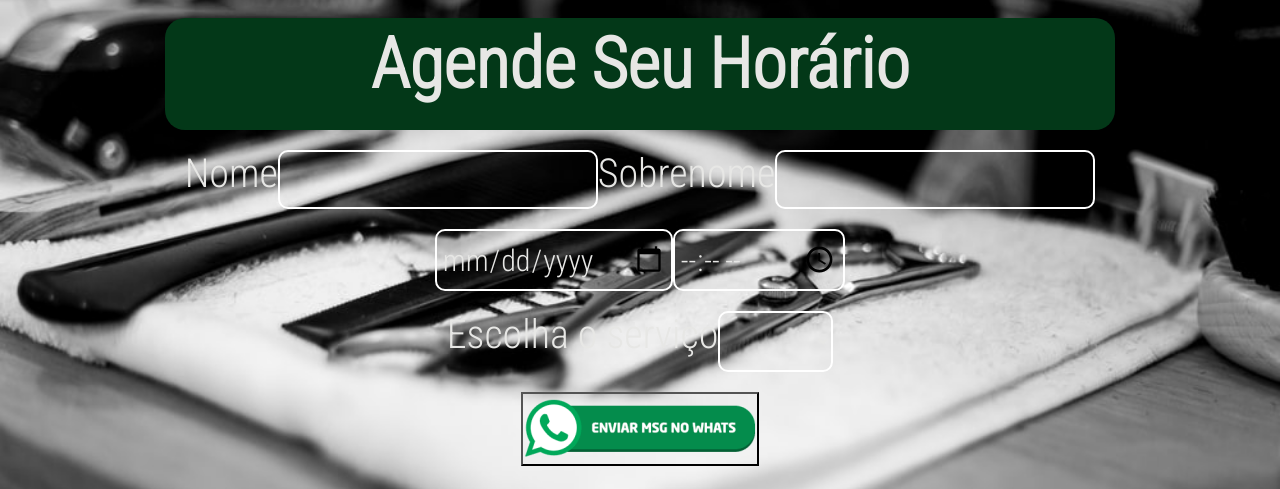
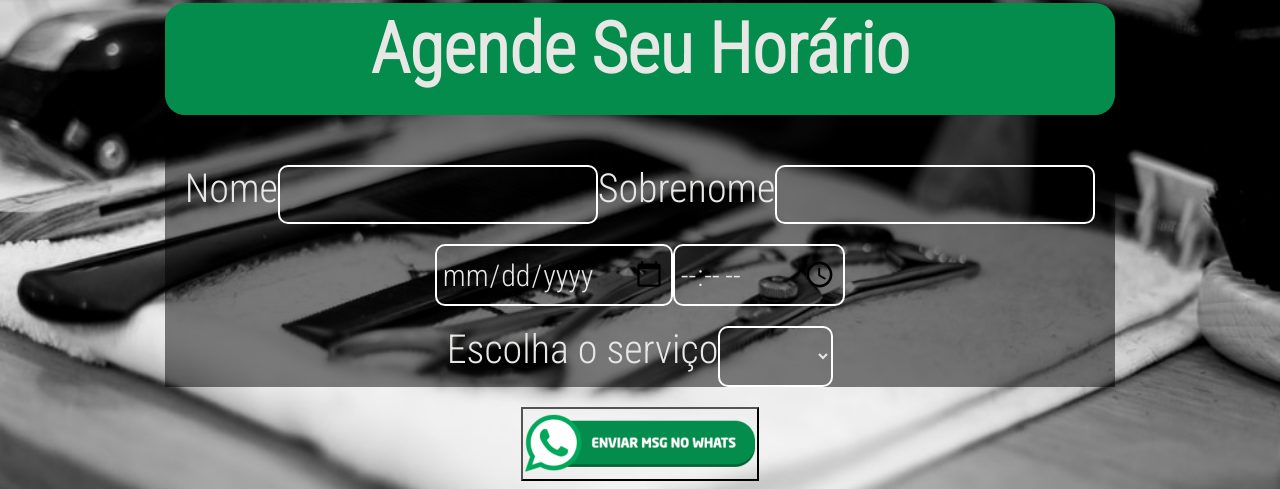
Before and after one commit to FatecFranca/DSM-G02-PI1-2021-2, a plain HTML site: page agend.html in a window 1280 px wide. Shown: the part 158-647 px from the top of the page. Drawn offline with Linux system fonts and the light colour scheme; a web font is replaced by a local one.

Commit message:
fundo transparente no form

```diff
--- a/agend.css
+++ b/agend.css
@@ -179,7 +179,7 @@ label{
 }
 
 #tit{
-    background-color: #033818;
+    background-color: #048C4C;
     padding: 5px;
     display: flex;
     justify-content: center;
@@ -188,6 +188,10 @@ label{
 
 }
 
+form{
+    background-color: rgba(0, 0, 0, 0.5);
+    padding-top: 30px;
+}
 
 footer{
     display: flex;
```
